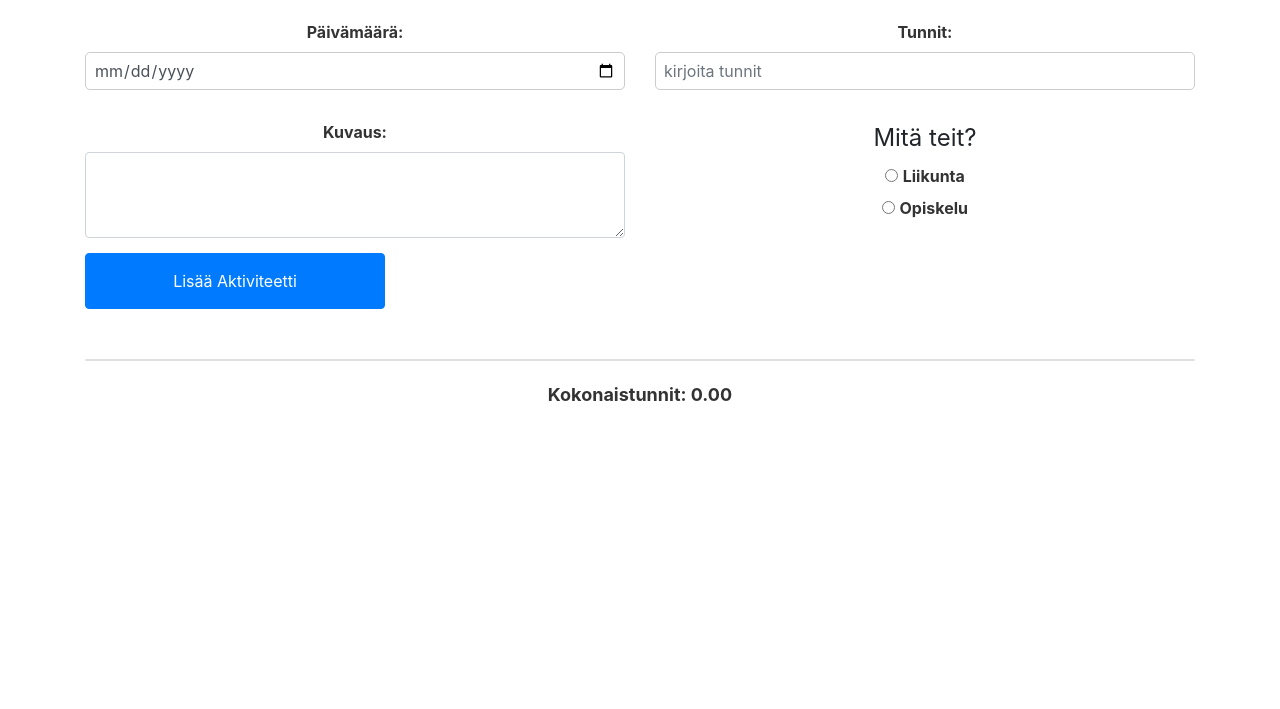
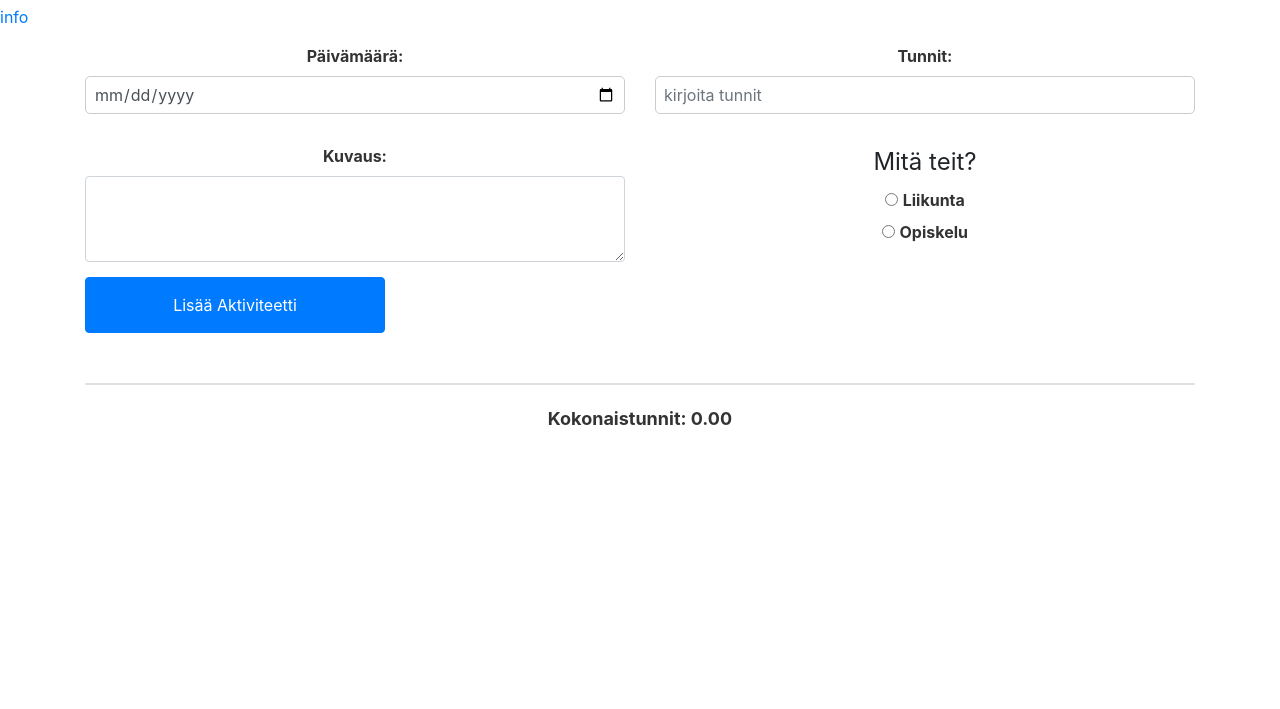
Before and after one commit to rikulahdeaho/Projekti-1, a plain HTML site: page index.html in a window 1280 px wide. Shown: the part 91-800 px from the top of the page. Drawn offline with nearby package versions, Linux system fonts and the light colour scheme.

Commit message:
second link

```diff
--- a/index.html
+++ b/index.html
@@ -8,6 +8,7 @@
 
     <div class="container-md">
       <h1>Viikon Tuntikirjanpito</h1>
+      <a href="second.html">info</a>
       <form id="tuntikirja-form">
 
         <div class="container text-center">
```
